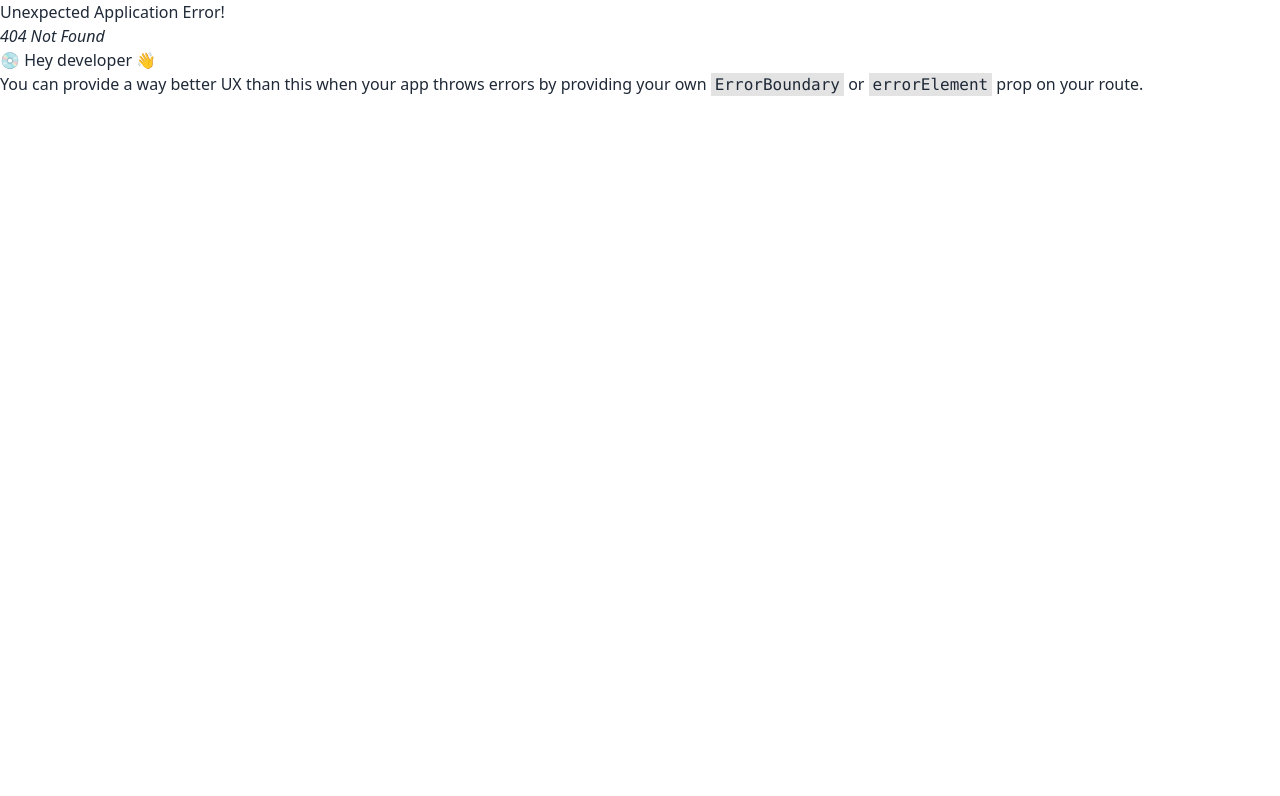
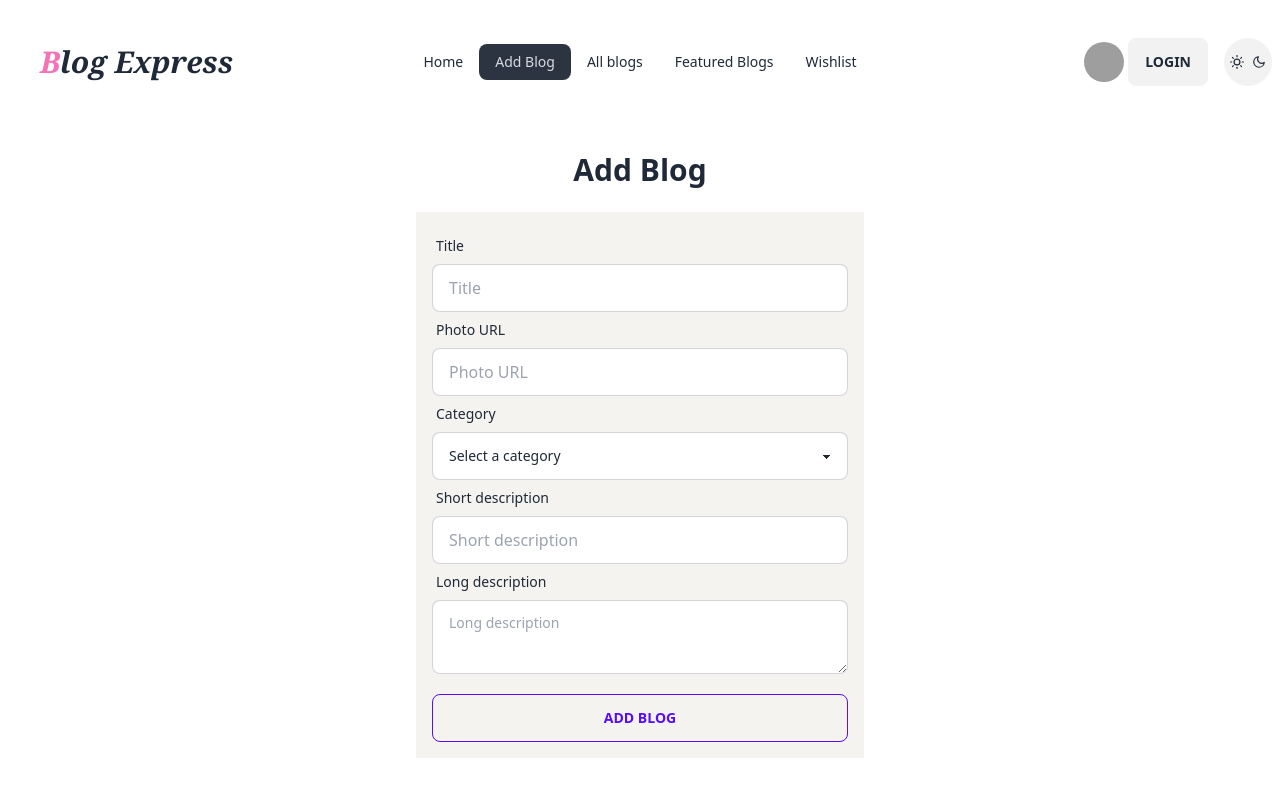
Before and after one commit to neharvard/blog-express-client, a React (Vite) app: page /addBlog in a window 1280 px wide. Before the commit this address had no page. Shown: the top 796 px of the page. Built offline with nearby package versions, Linux system fonts and the light colour scheme; grey boxes are pictures that could not be loaded.

Commit message:
add the addBlog page

```diff
--- a/package.json
+++ b/package.json
@@ -17,7 +17,8 @@
     "react-dom": "^18.2.0",
     "react-icons": "^4.11.0",
     "react-router-dom": "^6.18.0",
-    "sort-by": "^1.2.0"
+    "sort-by": "^1.2.0",
+    "sweetalert2": "^11.9.0"
   },
   "devDependencies": {
     "@types/react": "^18.2.15",
--- /dev/null
+++ b/src/Home/AddBlog/AddBlog.jsx
@@ -0,0 +1,143 @@
+
+import { useState } from 'react';
+import Swal from 'sweetalert2';
+
+const AddBlog = () => {
+    const [formData, setFormData] = useState({
+        title: '',
+        photo: '',
+        category: '',
+        descriptionShort: '',
+        descriptionLong: '',
+    });
+
+    const handleAddBlog = async (event) => {
+        event.preventDefault();
+
+        // Send data to the server
+        try {
+            const response = await fetch('http://localhost:5000/blog', {
+                method: 'POST',
+                headers: {
+                    'Content-Type': 'application/json',
+                },
+                body: JSON.stringify(formData),
+            });
+
+            const data = await response.json();
+
+            if (data.insertedId) {
+                Swal.fire({
+                    title: 'Success!',
+                    text: 'Blog Added Successfully',
+                    icon: 'success',
+                    confirmButtonText: 'Cool',
+                });
+                setFormData({
+                    title: '',
+                    photo: '',
+                    category: '',
+                    descriptionShort: '',
+                    descriptionLong: '',
+                });
+            }
+        } catch (error) {
+            console.error('Error:', error);
+        }
+    };
+
+    const handleInputChange = (event) => {
+        const { name, value } = event.target;
+        setFormData({ ...formData, [name]: value });
+    };
+
+    return (
+        <div className="mt-14 text-center justify-items-center">
+            <h2 className="text-3xl font-extrabold mb-6 text-center">Add Blog</h2>
+            <form onSubmit={handleAddBlog} className="bg-[#F4F3F0] p-4 mx-auto max-w-md">
+                <div className="form-control">
+                    <label className="label">
+                        <span className="label-text">Title</span>
+                    </label>
+                    <input
+                        type="text"
+                        name="title"
+                        value={formData.title}
+                        onChange={handleInputChange}
+                        placeholder="Title"
+                        className="input input-bordered w-full"
+                    />
+                </div>
+
+                <div className="form-control">
+                    <label className="label">
+                        <span className="label-text">Photo URL</span>
+                    </label>
+                    <input
+                        type="text"
+                        name="photo"
+                        value={formData.photo}
+                        onChange={handleInputChange}
+                        placeholder="Photo URL"
+                        className="input input-bordered w-full"
+                    />
+                </div>
+
+                <div className="form-control">
+                    <label className="label">
+                        <span className="label-text">Category</span>
+                    </label>
+                    <select
+                        name="category"
+                        value={formData.category}
+                        onChange={handleInputChange}
+                        className="select select-bordered w-full"
+                    >
+                        <option value="">Select a category</option>
+                        <option value="Technology">Technology</option>
+                        <option value="Travel">Travel</option>
+                        <option value="Health">Health</option>
+                        <option value="Food">Food and Cooking</option>
+                        <option value="Development">Personal Development</option>
+                        <option value="Career">Career Advice</option>
+                        {/* Add more category options here */}
+                    </select>
+                </div>
+
+                <div className="form-control">
+                    <label className="label">
+                        <span className="label-text">Short description</span>
+                    </label>
+                    <input
+                        type="text"
+                        name="descriptionShort"
+                        value={formData.descriptionShort}
+                        onChange={handleInputChange}
+                        placeholder="Short description"
+                        className="input input-bordered w-full"
+                    />
+                </div>
+
+                <div className="form-control">
+                    <label className="label">
+                        <span className="label-text">Long description</span>
+                    </label>
+                    <textarea
+                        name="descriptionLong"
+                        value={formData.descriptionLong}
+                        onChange={handleInputChange}
+                        placeholder="Long description"
+                        className="textarea textarea-bordered w-full mb-5"
+                    ></textarea>
+                </div>
+                <input
+                    type="submit"
+                    value="Add Blog"
+                    className="btn btn-outline btn-primary w-full"
+                />
+            </form>
+        </div>
+    );
+};
+
+export default AddBlog;
--- a/src/Routes/Routes.jsx
+++ b/src/Routes/Routes.jsx
@@ -1,6 +1,7 @@
 import { createBrowserRouter } from "react-router-dom";
 import Main from "../Layout/Main";
 import Home from "../Home/Home/Home";
+import AddBlog from "../Home/AddBlog/AddBlog";
 
 
 const router = createBrowserRouter([
@@ -12,6 +13,10 @@ const router = createBrowserRouter([
         path: '/',
         element: <Home></Home>
       },
+      {
+        path: '/addBlog',
+        element: <AddBlog></AddBlog>
+      },
     ]
   },
 ]);
--- a/src/Shared/Navbar/Navbar.jsx
+++ b/src/Shared/Navbar/Navbar.jsx
@@ -24,7 +24,7 @@ const Navbar = () => {
         <li><NavLink to='/'>Home</NavLink></li>
         {/* <li><NavLink to='/services'>Services</NavLink></li> */}
         {/* <li><a href="/#addProduct">Add Product</a></li> */}
-        <li><NavLink to="/addProduct">Add Blog</NavLink></li>
+        <li><NavLink to="/addBlog">Add Blog</NavLink></li>
         <li><NavLink to="/addProduct">All blogs</NavLink></li>
         <li><NavLink to="/addProduct">Featured Blogs </NavLink></li>
         <li><NavLink to='/cart'>Wishlist</NavLink></li>
```
Also changed, not shown: 1 other file (tests, documents, lock files or other folders).
